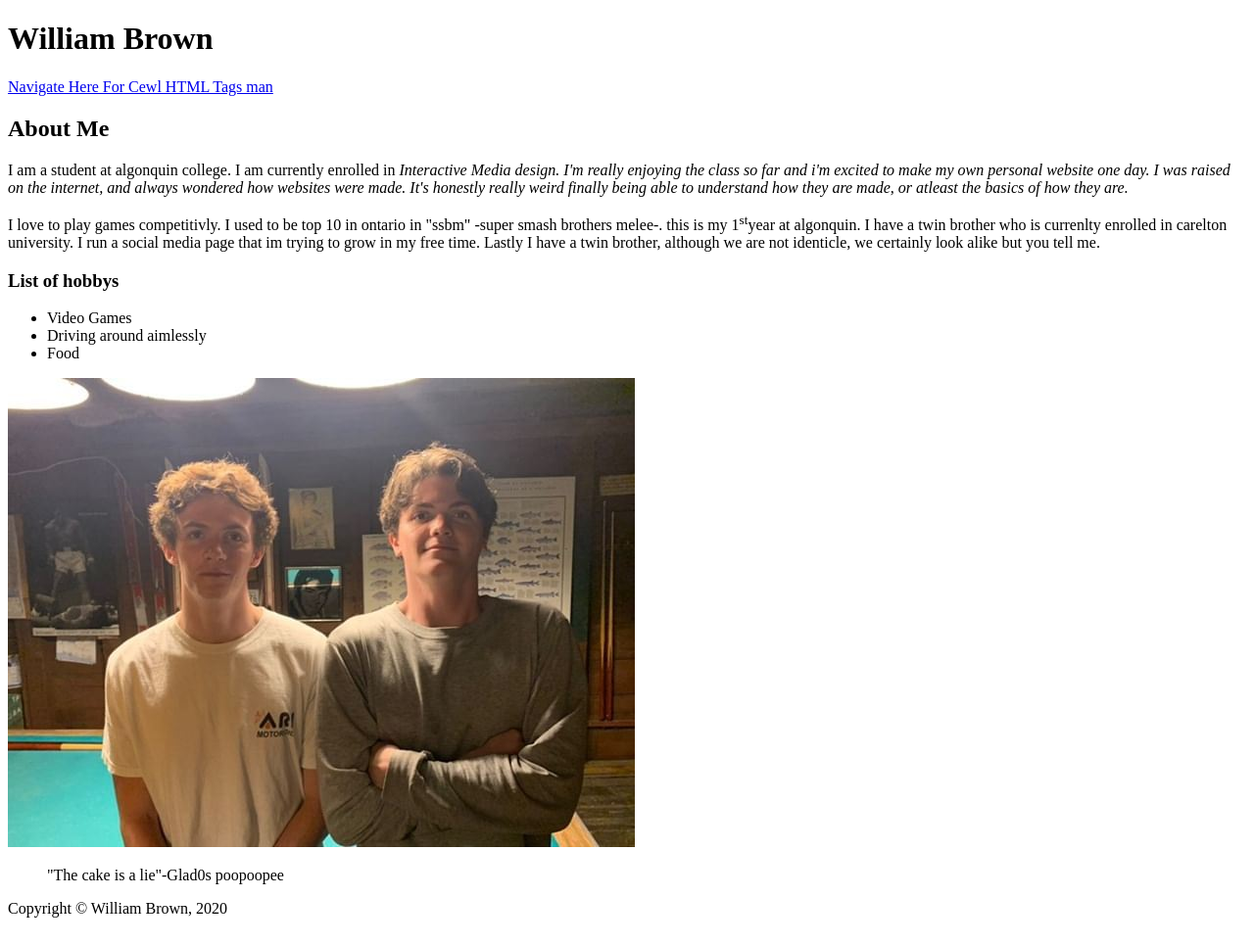
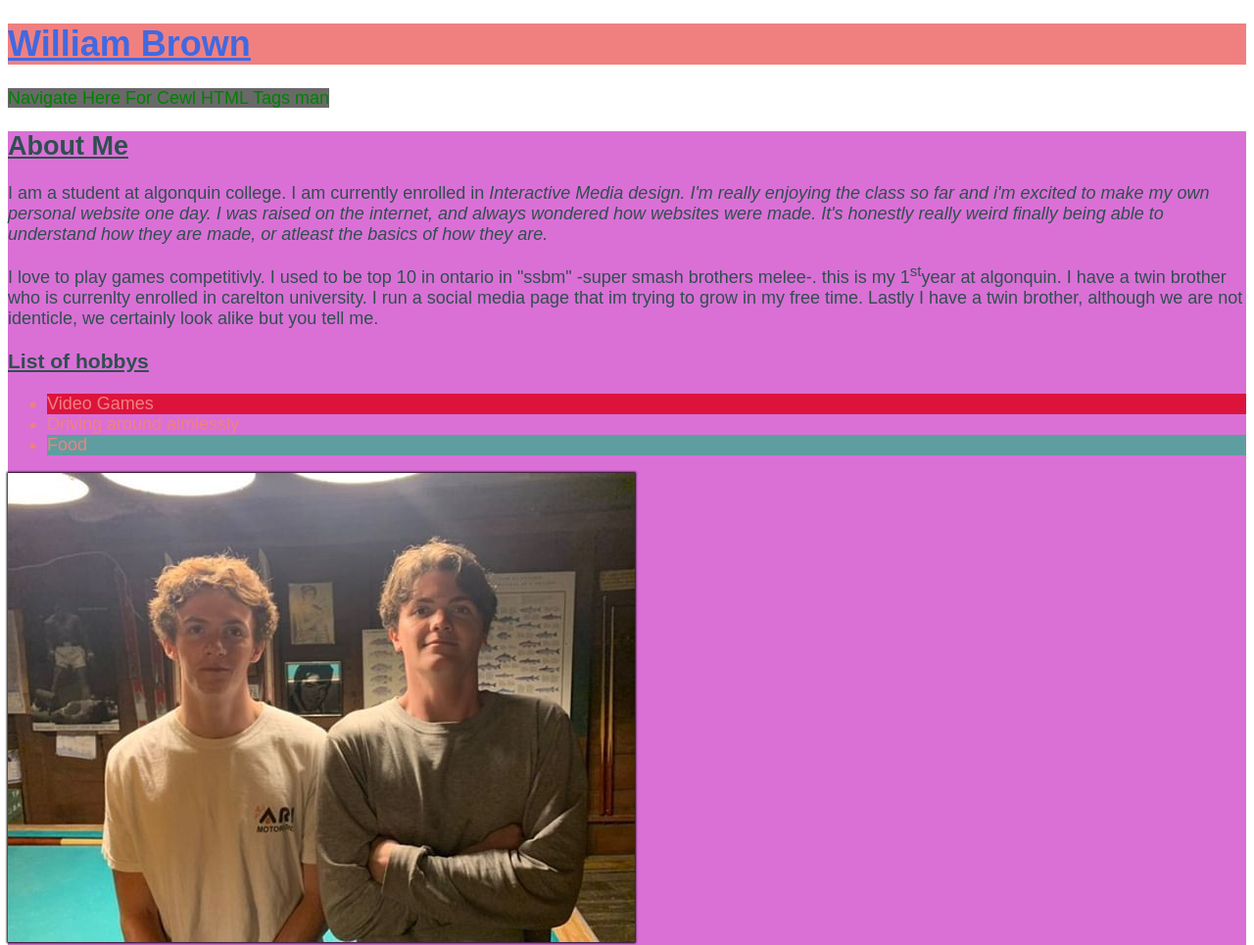
Before and after one commit to Williamx77/williamx77.github.io, a plain HTML site: page html-assignment/index.html in a window 1280 px wide. Shown: the top 965 px of the page at 98% size. Drawn offline with Linux system fonts and the light colour scheme.

Commit message:
Assignment

```diff
--- /dev/null
+++ b/html-assignment/css/main.css
@@ -0,0 +1,53 @@
+body{
+    font-family: Arial, Helvetica, sans-serif;
+color: darkslategray;
+font-size: 18px;
+}
+/*
+This is a css comment.
+Shortcut is ctrl, /
+*/
+header, footer{
+    text-decoration: underline;
+  }
+
+  header, footer{
+      background-color: lightcoral;
+  }
+  .my-class{
+      color: royalblue;
+  }
+
+  #my-image{
+      box-shadow: black 0px 0px 2px 1px
+
+
+  }
+  h1, h2, h3{text-decoration: underline;}
+
+  ul li{
+      color: lightcoral;
+      list-style: square;
+  }
+  .cake-lie{
+      color: lime;
+  }
+  #main-text{
+      background-color: orchid;
+  }
+
+  ul li:nth-child(3) {
+      background: cadetblue;}
+
+      ul li:nth-child(1) {
+          background-color: crimson;
+      }
+      a[href] {
+        color: green;
+        text-decoration: none;
+        background-color: dimgray;
+        border:cornflowerblue;
+      }
+      a:hover {
+          background-color: crimson;
+      }
--- a/html-assignment/index.html
+++ b/html-assignment/index.html
@@ -2,16 +2,18 @@
 <html lang="en">
 <head>
     <meta charset="UTF-8">
-    <title>William Brown</title>
+    <title>
+        William Brown</title>
+    <link href="css/main.css" rel="stylesheet">
 </head>
 
 <body>
     <!-- Site header -->
-    <header>
+    <header class="my-class">
         <h1>William Brown</h1>
     </header>
     <section><a href="notes.html">Navigate Here For Cewl HTML Tags man</a></section>
-    <article>
+    <article id="main-text">
         <h2>About Me</h2>
         <p>I am a student at algonquin college. I am currently enrolled in <em>Interactive Media design.
             I'm really enjoying the class so far and i'm excited to make my own personal website one day.
@@ -33,9 +35,9 @@
         </section>
 
         <section>
-            <img src="images/me.jpg" alt="a image of me and my brother" />
+            <img id="my-image" src="images/me.jpg" alt="a image of me and my brother" />
         </section>
-        <blockquote>
+        <blockquote class="cake-lie">
             "The cake is a lie"-Glad0s poopoopee
         </blockquote>
     </article>
```
